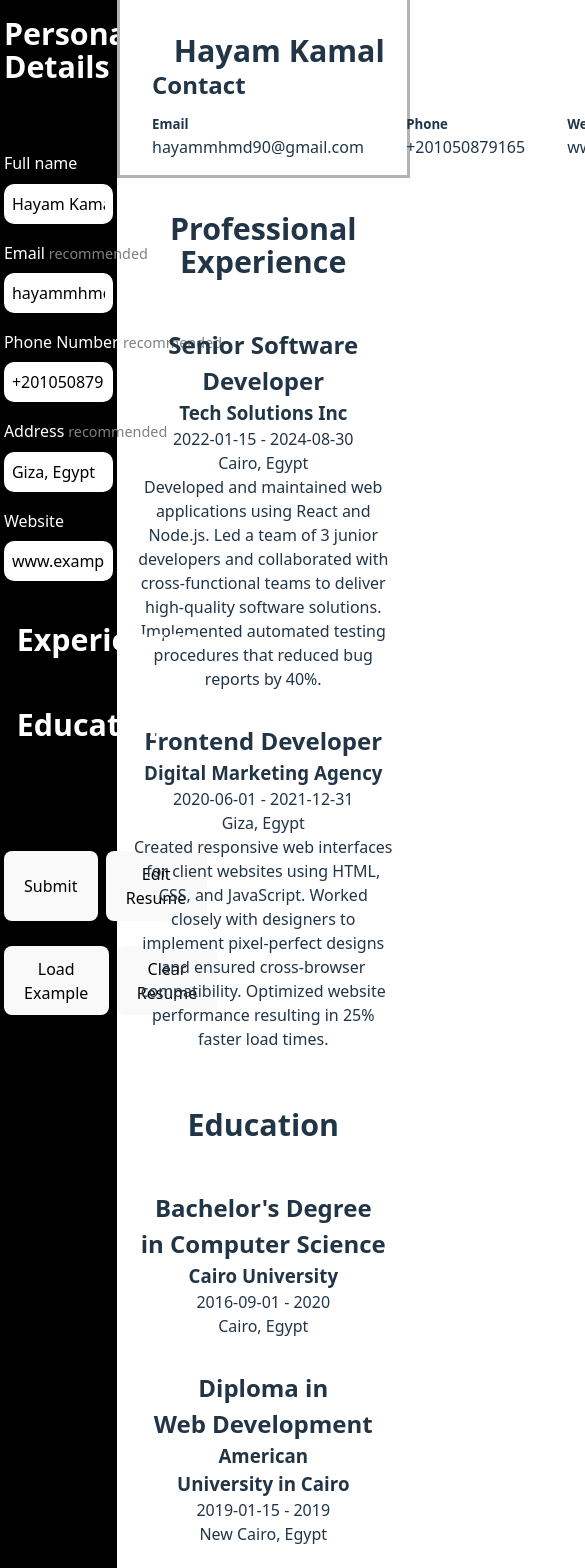
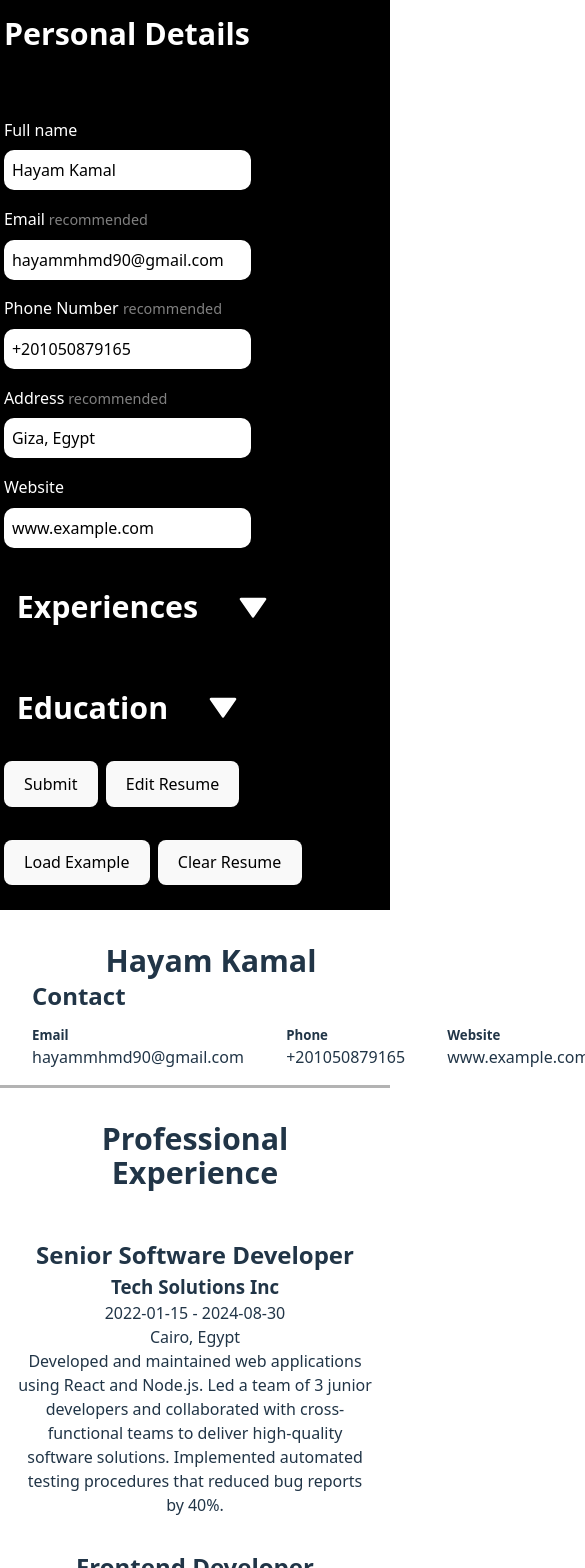
Before and after one commit to Hayam999/cv-application, a React (Vite) app: page / in a window 390 px wide. Shown: the top 1568 px of the page, 585 px wide, since content can reach past the window. Built offline with nearby package versions, Linux system fonts and the light colour scheme.

Commit message:
style: Add responsive Behaviour to App

```diff
--- a/src/components/Form.jsx
+++ b/src/components/Form.jsx
@@ -795,6 +795,7 @@ export function Form({ setters, submittedData }) {
           setWebsite={setWebsite}
           className={styles.general}
         />
+        <div className={styles.eWrapper}>
           <div>
             <div className={styles.clickableArea} onClick={handleFoldExp}>
               <h1>
@@ -840,7 +841,9 @@ export function Form({ setters, submittedData }) {
               />
             )}
           </div>
-        <div className={`${styles.twoBtns} ${styles.addTopSpace}`}>
+        </div>
+        <div className={styles.fourBtnsWrapper}>
+          <div className={styles.twoBtns}>
             <button type="submit">Submit</button>
 
             {showEditBtn && (
@@ -858,6 +861,7 @@ export function Form({ setters, submittedData }) {
               Clear Resume
             </button>
           </div>
+        </div>
       </form>
     </div>
   );
--- a/src/styles/App.module.css
+++ b/src/styles/App.module.css
@@ -2,3 +2,9 @@
   display: flex;
   justify-content: space-evenly;
 }
+
+@media (max-width: 950px) {
+  .app {
+    flex-direction: column;
+  }
+}
--- a/src/styles/Form.module.css
+++ b/src/styles/Form.module.css
@@ -3,7 +3,37 @@
   padding-right: 1vw;
   background-color: black;
   color: #fff;
+  display: flex;
+  flex-direction: column;
   min-width: 30%;
+}
+
+.fourBtnsWrapper {
+  display: flex;
+  flex-direction: column;
+  margin-top: 3vw;
+  gap: 0.5em;
+}
+
+.eWrapper {
+  display: flex;
+  flex-direction: column;
+  gap: 1em;
+}
+
+@media (max-width: 950px) {
+  .formDev {
+    width: 100%;
+    align-items: center;
+  }
+  .fourBtnsWrapper {
+    flex-direction: row;
+    flex-wrap: wrap;
+  }
+  .eWrapper {
+    flex-direction: row;
+    flex-wrap: wrap;
+  }
 }
 
 h1 {
@@ -15,6 +45,7 @@ h1 {
   justify-content: flex-start;
   gap: 0.5em;
   margin-bottom: 3vh;
+  flex-wrap: wrap;
 }
 
 .addTopSpace {
@@ -84,6 +115,7 @@ h1 {
   align-items: center;
   gap: 0.5em;
   margin: 3em 0 3em 0;
+  flex-wrap: wrap;
 }
 .btnNicon {
   display: flex;
--- a/src/styles/Resume.module.css
+++ b/src/styles/Resume.module.css
@@ -4,12 +4,17 @@
   width: 75%;
 }
 
+@media (max-width: 950px) {
+  .resume {
+    width: 100%;
+  }
+}
+
 .header {
   display: flex;
   flex-direction: column;
   border: none;
-  border-left: 3px solid hsl(0, 0%, 70%);
-  border-right: 3px solid hsl(0, 0%, 70%);
+
   border-bottom: 3px solid hsl(0, 0%, 70%);
   padding-left: 2em;
   padding-top: 4vh;
@@ -20,8 +25,6 @@
   flex-direction: column;
   text-align: center;
   padding-top: 4vh;
-
-  border-bottom: 3px solid hsl(0, 0%, 70%);
 }
 
 .name {
```
Lines whose indentation alone changed are shown as unchanged.
